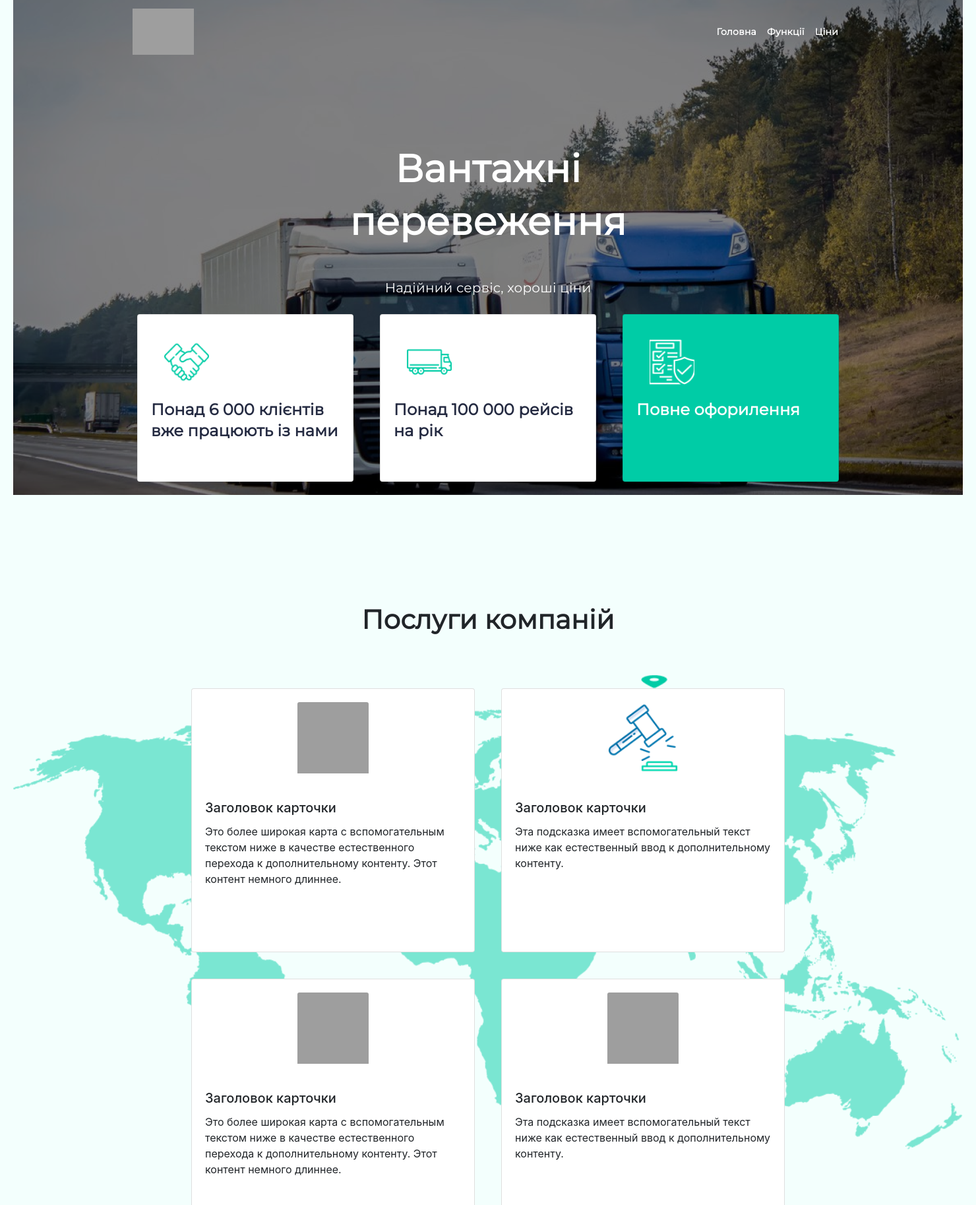
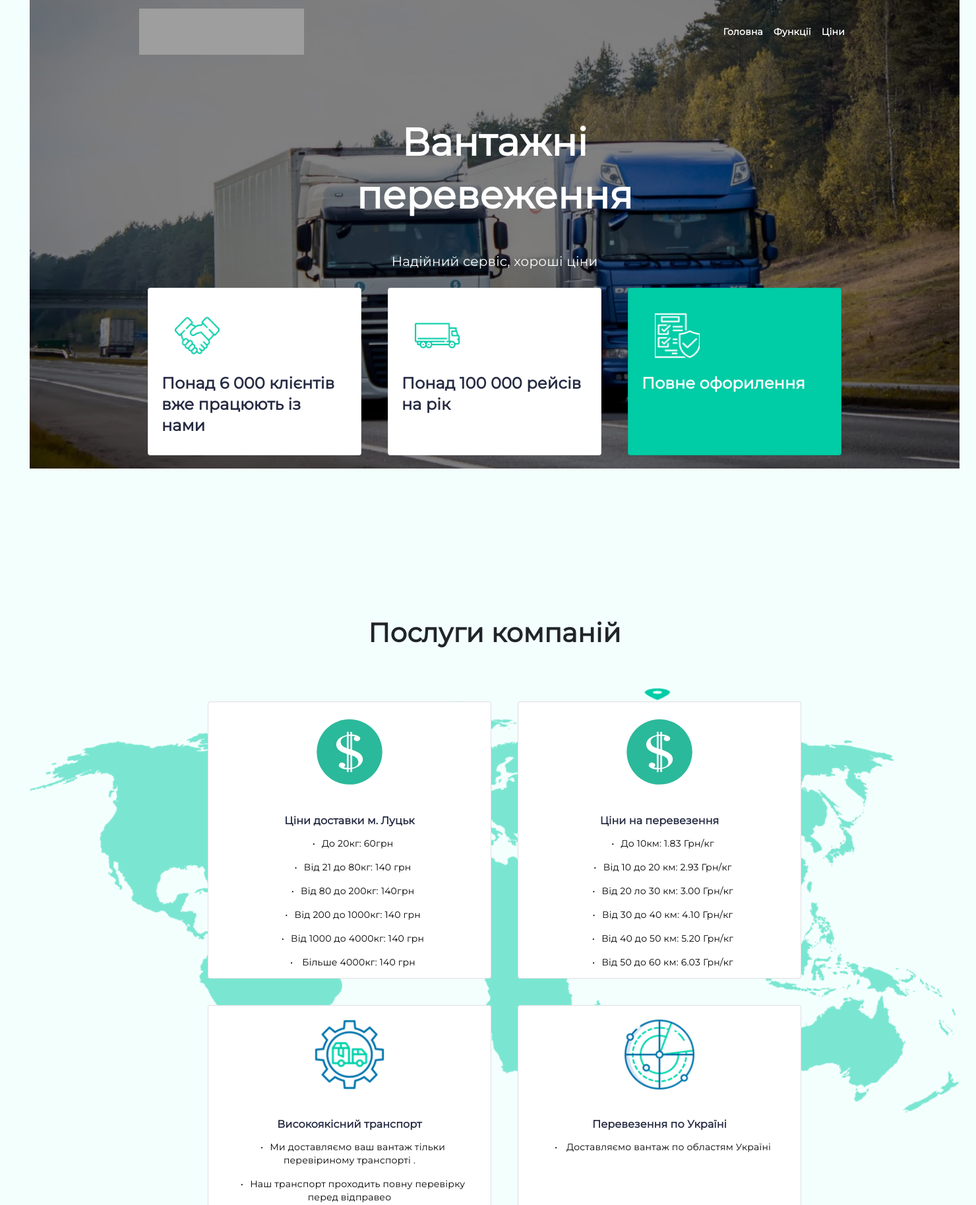
Before and after one commit to Raider2019/Python, a Flask app: page / in a window 1480 px wide. Shown: the top 1826 px of the page at 66% size. Run offline with Flask 2, Linux system fonts and the light colour scheme; grey boxes are pictures that could not be loaded.

Commit message:
#main-block

```diff
--- a/static/style.css
+++ b/static/style.css
@@ -13,32 +13,45 @@ body {
     background-color: #F3FFFD;
     min-height: 100%;
     height: 100%;
-    max-width: 100%;
-    width: 100%;
+;
+
 
 
 
 }
+.wrapper {
+    margin-right: auto; /* 1 */
+    margin-left:  auto; /* 1 */
 
-#header{
+    max-width: 1440px; /* 2 */
+
+    padding-right: 10px; /* 3 */
+    padding-left:  10px; /* 3 */
+  }
+
+#header {
     width: 1440px;
- height: 890px;
-    margin: 0 auto;
+    height: 890px;
+
 
 }
 
-.background-header{
-    background-image:url(../static/img/Group-bg.png) ;
+.background-header {
+    background-image: url(../static/img/Group-bg.png);
     background-size: cover;
+    background-repeat: no-repeat;
+    background-position: center center;
 }
 
-.navbar-brand img{
-  width: 250x;
-  height: 70px;
+
+.navbar-brand img {
+    width: 250px;
+    height: 70px;
 
 }
-.nav-item a{
-    font-family:  'Montserrat', sans-serif;
+
+.nav-item a {
+    font-family: 'Montserrat', sans-serif;
     font-size: 14px;
     font-weight: bold;
     line-height: 22px;
@@ -47,28 +60,28 @@ body {
     color: white !important;
 
 }
- a:hover{
-  background-color: #00CCA6 ;
+
+a:hover {
+    color: #00CCA6 !important;
 
 }
-#main-content{
+
+#main-content {
 
 
 
-    margin-top: 80px
+    margin-top: 40px
+}
 
+#main-content h1 {
 
-
-}
-#main-content h1{
-
-    font-family:  'Montserrat', sans-serif;
+    font-family: 'Montserrat', sans-serif;
     font-style: normal;
-    font-weight:bold;
+    font-weight: bold;
     font-size: 58px;
     line-height: 80px;
 
-    padding-top:40px ;
+    padding-top: 40px;
     letter-spacing: 0.2px;
 
     color: white;
@@ -76,11 +89,12 @@ body {
 
 
 }
-#main-content h4{
 
-    font-family:  'Montserrat', sans-serif;
+#main-content h4 {
+
+    font-family: 'Montserrat', sans-serif;
     font-style: normal;
-    font-weight:normal;
+    font-weight: normal;
     font-size: 20px;
 
 
@@ -92,14 +106,12 @@ body {
 
 }
 
-#header  .card {
-    margin-top: 80px;
+#header .card {
 
-    width: 328px;
+
+    width: 324px;
     height: 254px;
-    display: flex;
-flex-direction: column;
-margin: 20px 20px;
+    margin: 20px 20px;
 
 
 
@@ -108,17 +120,18 @@ margin: 20px 20px;
 }
 
 
-#header  .card img{
+#header .card img {
 
-   padding-left: 40px;
-   padding-top: 35px;
-    width:108px;
-    height:108px;
+    padding-left: 40px;
+    padding-top: 35px;
+    width: 108px;
+    height: 108px;
 }
-#header .card  h3{
-    font-family:  'Montserrat', sans-serif;
+
+#header .card h3 {
+    font-family: 'Montserrat', sans-serif;
     font-style: normal;
-    font-weight:bold;
+    font-weight: bold;
     font-size: 24px;
     letter-spacing: 0.1px;
     line-height: 32px;
@@ -127,16 +140,19 @@ margin: 20px 20px;
 
 }
 
-#header .color-card3{
-    color: white  !important;
+#header .color-card3 {
+    color: white !important;
 }
-#main-block{
+
+#main-block {
     width: 1440px;
     height: 1475px;
-    margin: 20px auto;
+    margin-top: 40px;
+
 }
-#main-block h2{
-    font-family:  'Montserrat', sans-serif;
+
+#main-block h2 {
+    font-family: 'Montserrat', sans-serif;
     font-weight: bold;
     font-style: normal;
     font-size: 40px;
@@ -144,25 +160,55 @@ margin: 20px 20px;
     letter-spacing: 0.2px;
 
 }
-#main-block #main-content{
+
+#main-block #main-content {
     width: 1440px;
     height: 1300px;
-    margin: 0 auto;
+
+
 }
-.background-main-block{
+
+.background-main-block {
     background-image: url(../static/img/main-block-bg.png);
-    background-size:cover;
+    background-size: 100% 100%;
+    background-repeat:no-repeat;
+    background-position: center center;
+
 }
-#main-block #main-content .card-deck .card{
+
+#main-block #main-content .card-deck .card {
     width: 430px;
-    height: 400px;
+    height: 420px;
     margin: 20px 20px;
 
 
 }
-#main-block #main-content .card-deck .card img{
+
+#main-block #main-content .card-deck .card img {
     width: 108px;
     height: 108px;
     margin: 20px auto;
 
 }
+#main-block #main-content h5{
+    font-family:'Montserrat', sans-serif;
+    font-weight:bold;
+    font-size: 16px;
+    line-height: 24px;
+    letter-spacing: 0.1px;
+    color: #252B42;
+    text-align: center;
+}
+#main-block #main-content p{
+    font-family:'Montserrat', sans-serif;
+font-weight: 500;
+    font-size: 14px;
+    line-height: 20px;
+    letter-spacing: 0.2px;
+color: black;
+text-align: center;
+}
+#main-block #main-content p::before{
+    padding: 10px;
+    content:"•"
+}
--- a/templates/index.html
+++ b/templates/index.html
@@ -20,8 +20,9 @@
 </head>
 
 <body>
+  <div class="wrapper">
     <div id="header">
-    <div class="container`">
+      <div class="container-fluid ">
 
         <div class="background-header">
 
@@ -37,7 +38,7 @@
               <div class="collapse navbar-collapse  " id="navbarNav">
                 <ul class="navbar-nav ml-auto">
                   <li class="nav-item ">
-                  <a class="nav-link" href="/index">Головна
+                    <a class="nav-link" href="index.html">Головна
                       <span class="sr-only"></span></a>
                   </li>
                   <li class="nav-item">
@@ -91,60 +92,80 @@
         </div>
       </div>
     </div>
+
     <div id="main-block">
       <div class="row justify-content-center mb-5">
         <h2 class="">Послуги компаній</h2>
       </div>
+
+
+
+      <div class="container-fluid">
       <div class="background-main-block">
         <div id="main-content">
-        <div class="container">
+
             <div class="row justify-content-center">
               <div class="card-deck">
                 <div class="card">
-                <img src="..." class="card-img-top" alt="...">
+                  <img src="static/img/Dollar.svg" class="card-img-top" alt="...">
                   <div class="card-body">
-                  <h5 class="card-title">Заголовок карточки</h5>
-                  <p class="card-text">Это более широкая карта с вспомогательным текстом ниже в качестве естественного
-                    перехода к дополнительному контенту. Этот контент немного длиннее.</p>
+                    <h5 class="card-title">Ціни доставки м. Луцьк</h5>
+                    <p class="card-text">До 20кг: 60грн</p>
+                    <p class="card-text">Від 21 до 80кг: 140 грн</p>
+                    <p class="card-text">Від 80 до 200кг: 140грн</p>
+                    <p class="card-text">Від  200 до  1000кг: 140 грн</p>
+                    <p class="card-text">Від 1000 до 4000кг: 140 грн</p>
+                    <p class="card-text"> Більше 4000кг: 140 грн</p>
                   </div>
 
                 </div>
                 <div class="card">
-                <img src="static/img/test.png" class="card-img-top" alt="...">
+                  <img src="static/img/Dollar.svg" class="card-img-top" alt="...">
                   <div class="card-body">
-                  <h5 class="card-title">Заголовок карточки</h5>
-                  <p class="card-text">Эта подсказка имеет вспомогательный текст ниже как естественный ввод к
-                    дополнительному контенту.</p>
+                    <h5 class="card-title">Ціни на перевезення</h5>
+                    <p class="card-text">До 10км: 1.83 Грн/кг</p>
+                    <p class="card-text">Від 10 до 20 км: 2.93 Грн/кг</p>
+                    <p class="card-text">Від 20 ло 30 км: 3.00 Грн/кг</p>
+                    <p class="card-text">Від 30 до 40 км: 4.10 Грн/кг</p>
+                    <p class="card-text">Від 40 до 50 км: 5.20 Грн/кг</p>
+                    <p class="card-text">Від 50 до 60 км: 6.03 Грн/кг</p>
                   </div>
 
                 </div>
               </div>
-            <div class="row justify-content-center">
+
                 <div class="card-deck">
                   <div class="card">
-                  <img src="..." class="card-img-top" alt="...">
+                    <img src="static/img/bus.png" class="card-img-top" alt="...">
                     <div class="card-body">
-                    <h5 class="card-title">Заголовок карточки</h5>
-                    <p class="card-text">Это более широкая карта с вспомогательным текстом ниже в качестве естественного
-                      перехода к дополнительному контенту. Этот контент немного длиннее.</p>
+                      <h5 class="card-title">Високоякісний транспорт</h5>
+                      <p class="card-text">Ми доставляємо ваш вантаж тільки перевіриному транспорті .</p>
+                      <p class="card-text">Наш транспорт проходить повну перевірку перед відправео</p>
                     </div>
 
                   </div>
                   <div class="card">
-                  <img src="..." class="card-img-top" alt="...">
+                    <img src="static/img/treck.png" class="card-img-top" alt="...">
                     <div class="card-body">
-                    <h5 class="card-title">Заголовок карточки</h5>
-                    <p class="card-text">Эта подсказка имеет вспомогательный текст ниже как естественный ввод к
-                      дополнительному контенту.</p>
+                      <h5 class="card-title ">Перевезення по Україні</h5>
+                      <p class="card-text"> Доставляємо вантаж  по областям Україні</p>
+                    </div>
+
+                  </div>
+                </div>
+
+
+
             </div>
 
         </div>
       </div>
     </div>
+  </div>
+  </div>
 
 
-        </div>
-      </div>
+
 
 
 
```
Also changed, not shown: index.html (+40 -19 lines), static/img/bus.png (added), static/img/treck.png (added). Lines whose indentation alone changed are shown as unchanged.
